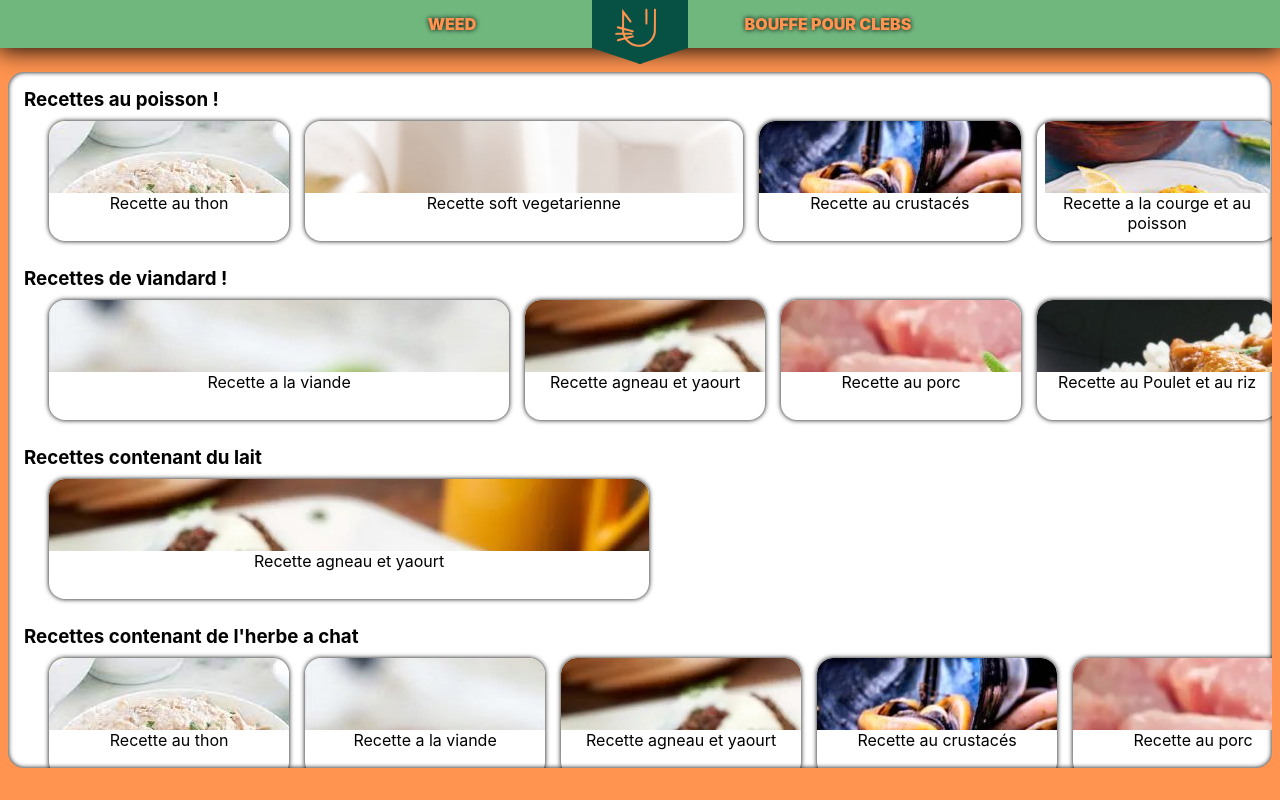
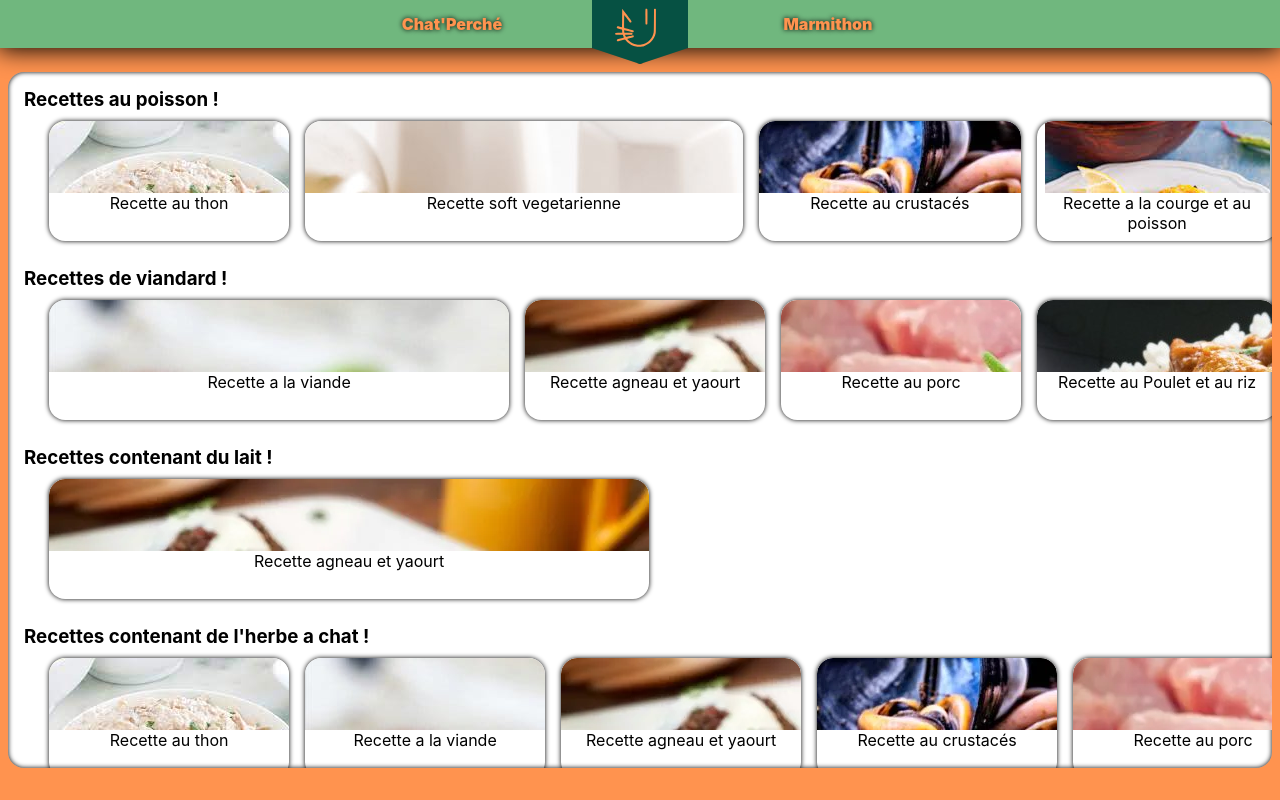
Before and after one commit to Pierre-Berger/Hackathon-, a React (Vite) app in the folder frontend/: page /recipes in a window 1280 px wide. Built offline with nearby package versions, Linux system fonts and the light colour scheme.

Commit message:
fixed les boutons

```diff
--- a/frontend/src/components/Navbar.jsx
+++ b/frontend/src/components/Navbar.jsx
@@ -6,8 +6,8 @@ export default function Navbar() {
   return (
     <div className="navbar-cont">
       <div className="link-cont">
-        <Link to="/" className="link-nav">
-          WEED
+        <Link to="/shop" className="link-nav">
+          Chat&#39;Perché
         </Link>
       </div>
       <div className="logo-cont">
@@ -21,7 +21,7 @@ export default function Navbar() {
       </div>
       <div className="link-cont">
         <Link to="/Recipes" className="link-nav">
-          BOUFFE POUR CLEBS
+          Marmithon
         </Link>
       </div>
     </div>
--- a/frontend/src/pages/Home.jsx
+++ b/frontend/src/pages/Home.jsx
@@ -16,9 +16,11 @@ export default function Home() {
       </div>
       <div className="linkcontainer">
         <div className="btn-marmithon">
-          <button className="btn-link" type="button">
-            Marmithon
-          </button>
+          <Link to="/recipes">
+            <button className="btn-link" type="button">
+              Marmithon
+            </button>
+          </Link>
         </div>
         <div className="btn-shop">
           <Link to="/shop">
--- a/frontend/src/pages/Recipes.jsx
+++ b/frontend/src/pages/Recipes.jsx
@@ -29,7 +29,7 @@ function Recipes() {
               <RecipeCard recipe={r} />
             ))}
           </div>
-          <h3 className="recipe-slider-title"> Recettes contenant du lait </h3>
+          <h3 className="recipe-slider-title"> Recettes contenant du lait !</h3>
           <div className="recipes-slider">
             {milk.map((r) => (
               <RecipeCard recipe={r} />
@@ -37,14 +37,14 @@ function Recipes() {
           </div>
           <h3 className="recipe-slider-title">
             {" "}
-            Recettes contenant de l&apos;herbe a chat{" "}
+            Recettes contenant de l&apos;herbe a chat !{" "}
           </h3>
           <div className="recipes-slider">
             {weed.map((r) => (
               <RecipeCard recipe={r} />
             ))}
           </div>
-          <h3 className="recipe-slider-title"> Recettes healthy </h3>
+          <h3 className="recipe-slider-title"> Recettes healthy !</h3>
           <div className="recipes-slider">
             {healthy.map((r) => (
               <RecipeCard recipe={r} />
```
